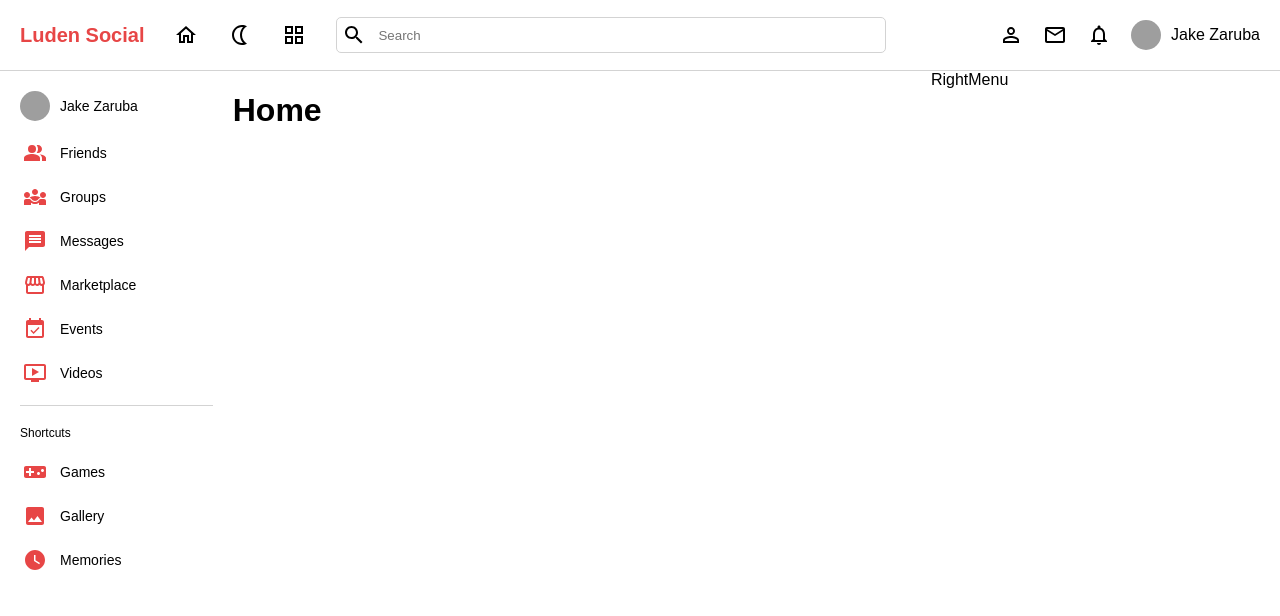
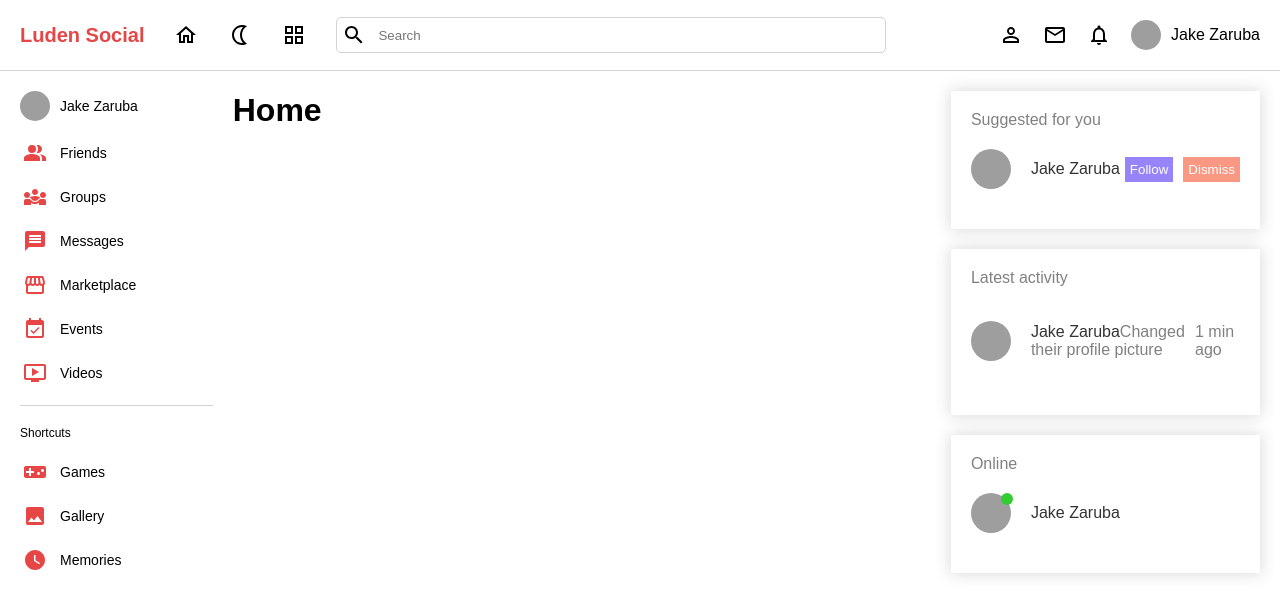
Before and after one commit to Jake-Zaruba/luden-social, a React (Vite) app: page / in a window 1280 px wide. Shown: the top 616 px of the page. Built offline with nearby package versions, Linux system fonts and the light colour scheme; grey boxes are pictures that could not be loaded.

Commit message:
Completed right-side homepage menu

```diff
--- a/src/components/rightMenu/RightMenu.jsx
+++ b/src/components/rightMenu/RightMenu.jsx
@@ -1,7 +1,48 @@
 import "./rightMenu.scss";
 
 const RightMenu = () => {
-  return <div className="right-menu">RightMenu</div>;
+  return (
+    <div className="right-menu">
+      <div className="container">
+        <div className="item">
+          <span>Suggested for you</span>
+          <div className="user">
+            <div className="user-info">
+              <img src="https://images.pexels.com/photos/3491688/pexels-photo-3491688.jpeg?auto=compress&cs=tinysrgb&w=1260&h=750&dpr=2" />
+              <span>Jake Zaruba</span>
+            </div>
+            <div className="buttons">
+              <button>Follow</button>
+              <button>Dismiss</button>
+            </div>
+          </div>
+        </div>
+        <div className="item">
+          <span>Latest activity</span>
+          <div className="user">
+            <div className="user-info">
+              <img src="https://images.pexels.com/photos/3491688/pexels-photo-3491688.jpeg?auto=compress&cs=tinysrgb&w=1260&h=750&dpr=2" />
+              <p>
+                <span>Jake Zaruba</span>
+                Changed their profile picture
+              </p>
+            </div>
+            <span>1 min ago </span>
+          </div>
+        </div>
+        <div className="item">
+          <span>Online</span>
+          <div className="user">
+            <div className="user-info">
+              <img src="https://images.pexels.com/photos/3491688/pexels-photo-3491688.jpeg?auto=compress&cs=tinysrgb&w=1260&h=750&dpr=2" />
+              <div className="online-status"></div>
+              <span>Jake Zaruba</span>
+            </div>
+          </div>
+        </div>
+      </div>
+    </div>
+  );
 };
 
 export default RightMenu;
--- a/src/components/rightMenu/rightMenu.scss
+++ b/src/components/rightMenu/rightMenu.scss
@@ -8,4 +8,76 @@
   &::-webkit-scrollbar {
     display: none;
   }
+  .container {
+    padding: 20px;
+    .item {
+      box-shadow: 0px 0px 15px 1px #3333332e;
+      padding: 20px;
+      margin-bottom: 20px;
+
+      span {
+        color: gray;
+      }
+
+      .user {
+        display: flex;
+        align-items: center;
+        justify-content: space-between;
+        margin: 20px 0px;
+
+        .user-info {
+          position: relative;
+          display: flex;
+          align-items: center;
+          gap: 20px;
+
+          img {
+            width: 40px;
+            height: 40px;
+            border-radius: 50%;
+            object-fit: cover;
+          }
+
+          .online-status {
+            position: absolute;
+            top: 0;
+            left: 30px;
+            width: 12px;
+            height: 12px;
+            border-radius: 50%;
+            background-color: limegreen;
+          }
+
+          p {
+            color: gray;
+          }
+
+          span {
+            font-weight: 500;
+            color: #333;
+          }
+        }
+        .buttons {
+          display: flex;
+          align-items: center;
+          gap: 10px;
+
+          button {
+            border: none;
+            padding: 5px;
+            color: white;
+            cursor: pointer;
+
+            &:first-child {
+              background-color: #9884fa;
+            }
+
+            &:last-child {
+              background-color: #fa9884;
+            }
+          }
+        }
+      }
+    }
+  }
 }
```
